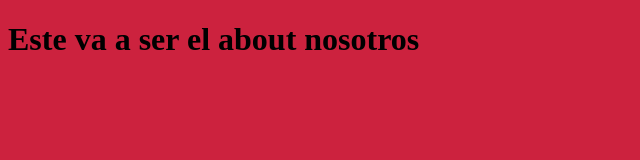
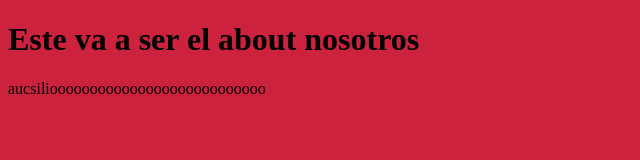
Before and after one commit to ChristianAcadez/MCLARICH-dev-studio, a plain HTML site: page aboutUs.html in a window 1280 px wide. Shown: the whole page, without its empty margins (0-640 px from the left). Drawn offline with Linux system fonts and the light colour scheme.

Commit message:
Update aboutUs.html
kjfrwke

```diff
--- a/aboutUs.html
+++ b/aboutUs.html
@@ -10,5 +10,6 @@
 </head>
 <body>
   <h1>Este va a ser el about nosotros</h1>
+  <p>aucsiliooooooooooooooooooooooooooo</p>
 </body>
 </html>
```
